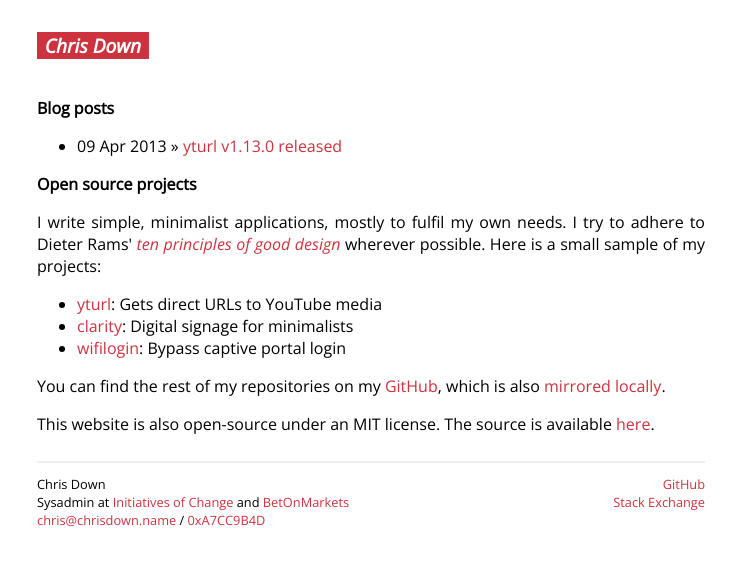
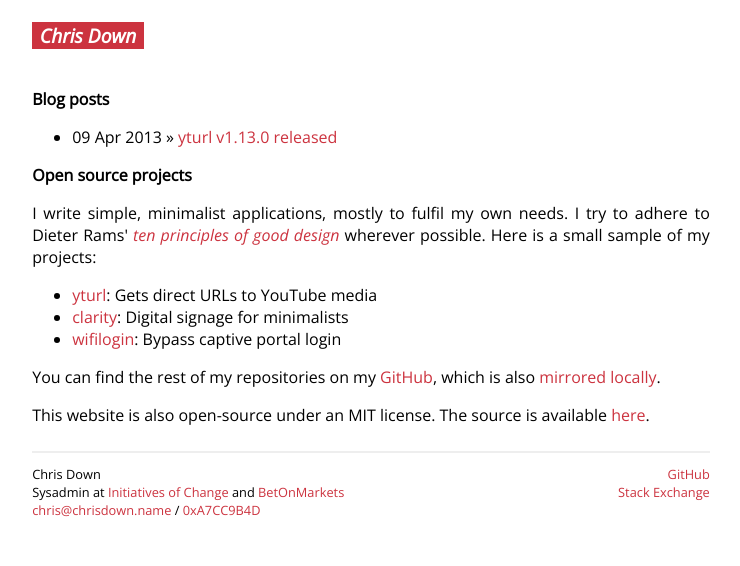
Before and after one commit to cdown/chrisdown.name, a Jekyll site: the page built from index.html, in a window 1280 px wide. Shown: the top 566 px of the page, without its empty margins (269-1009 px from the left). Built offline with Jekyll 4.4.1, drawn with Linux system fonts in a browser that asks for light colours.

Commit message:
Reduce padding to 0.7em on body

```diff
--- a/css/style.css
+++ b/css/style.css
@@ -4,8 +4,8 @@
 
 html, body {
     max-width: 700px;
-    margin: 1em auto;
-    padding: 0 1em;
+    margin: 0.7em auto;
+    padding: 0 0.7em;
     font-family: "Open Sans", sans-serif;
 }
 
```
